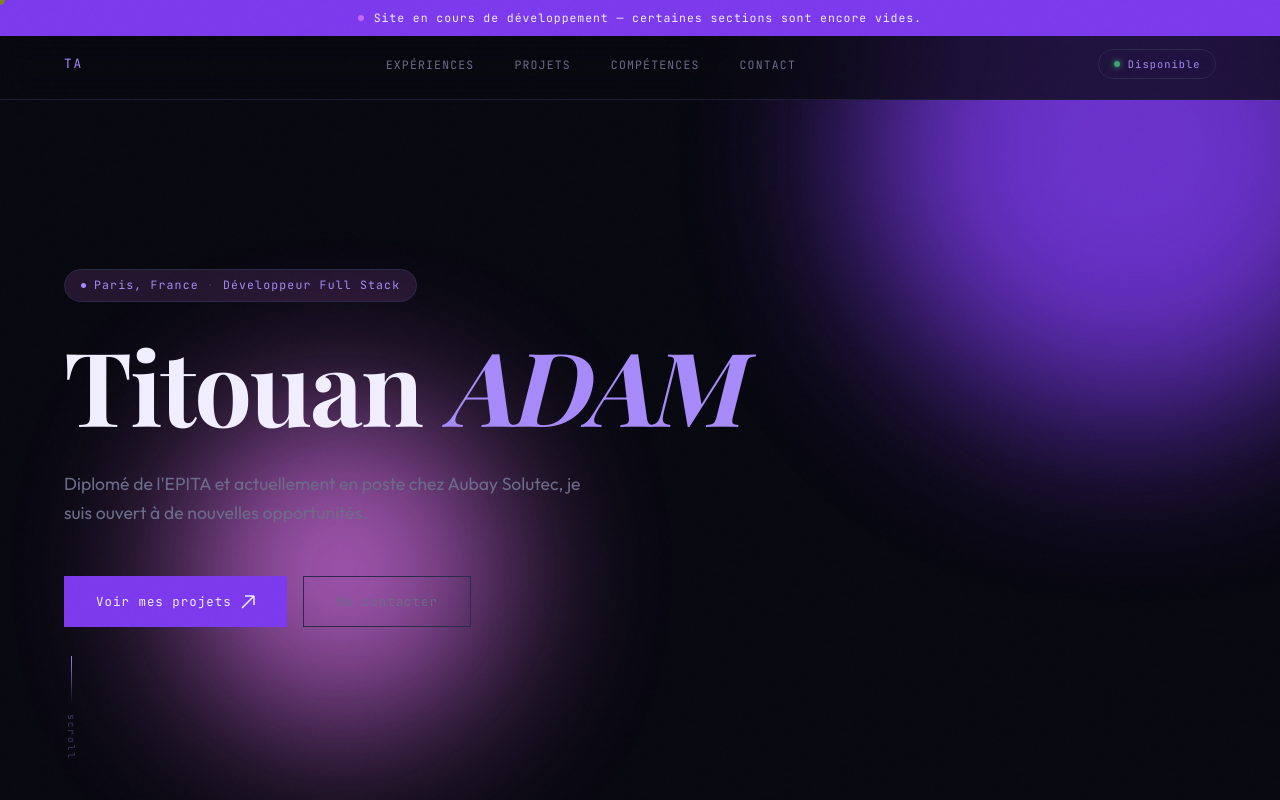
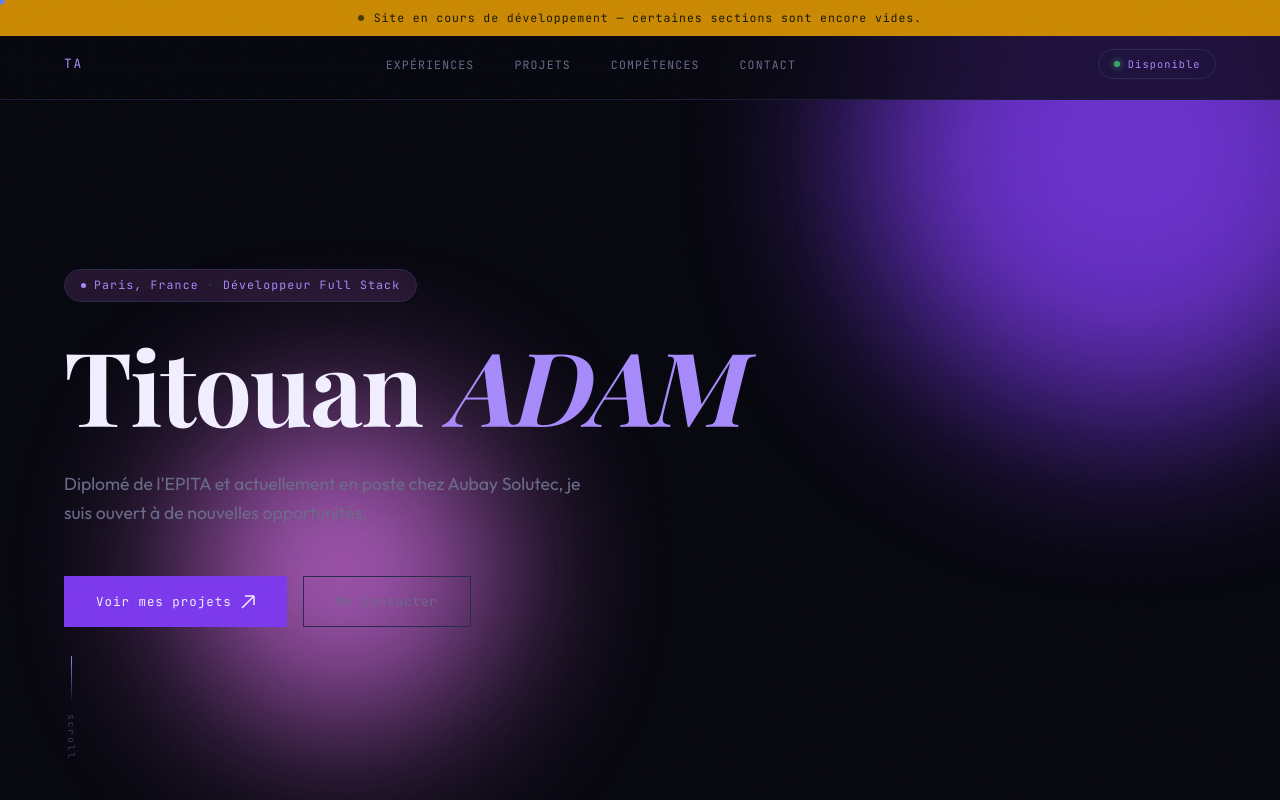
Before and after one commit to MrTitwan/Portfolio, a React (Vite) app: page / in a window 1280 px wide. Shown: the top 800 px of the page. Built offline with nearby package versions, Linux system fonts and the light colour scheme; a web font is replaced by a local one.

Commit message:
change banner color

```diff
--- a/src/components/Banner/Banner.module.css
+++ b/src/components/Banner/Banner.module.css
@@ -7,18 +7,18 @@
   justify-content: center;
   gap: 0.6rem;
   padding: 0.55rem 1rem;
-  background: var(--violet);
+  background: #ca8a04;
   font-family: var(--font-mono);
   font-size: 0.72rem;
   letter-spacing: 0.08em;
-  color: var(--fg);
+  color: #1a1a00;
 }
 
 .dot {
   width: 6px;
   height: 6px;
   border-radius: 50%;
-  background: var(--accent);
+  background: #1a1a00;
   flex-shrink: 0;
   animation: blink 2s ease-in-out infinite;
 }
```
